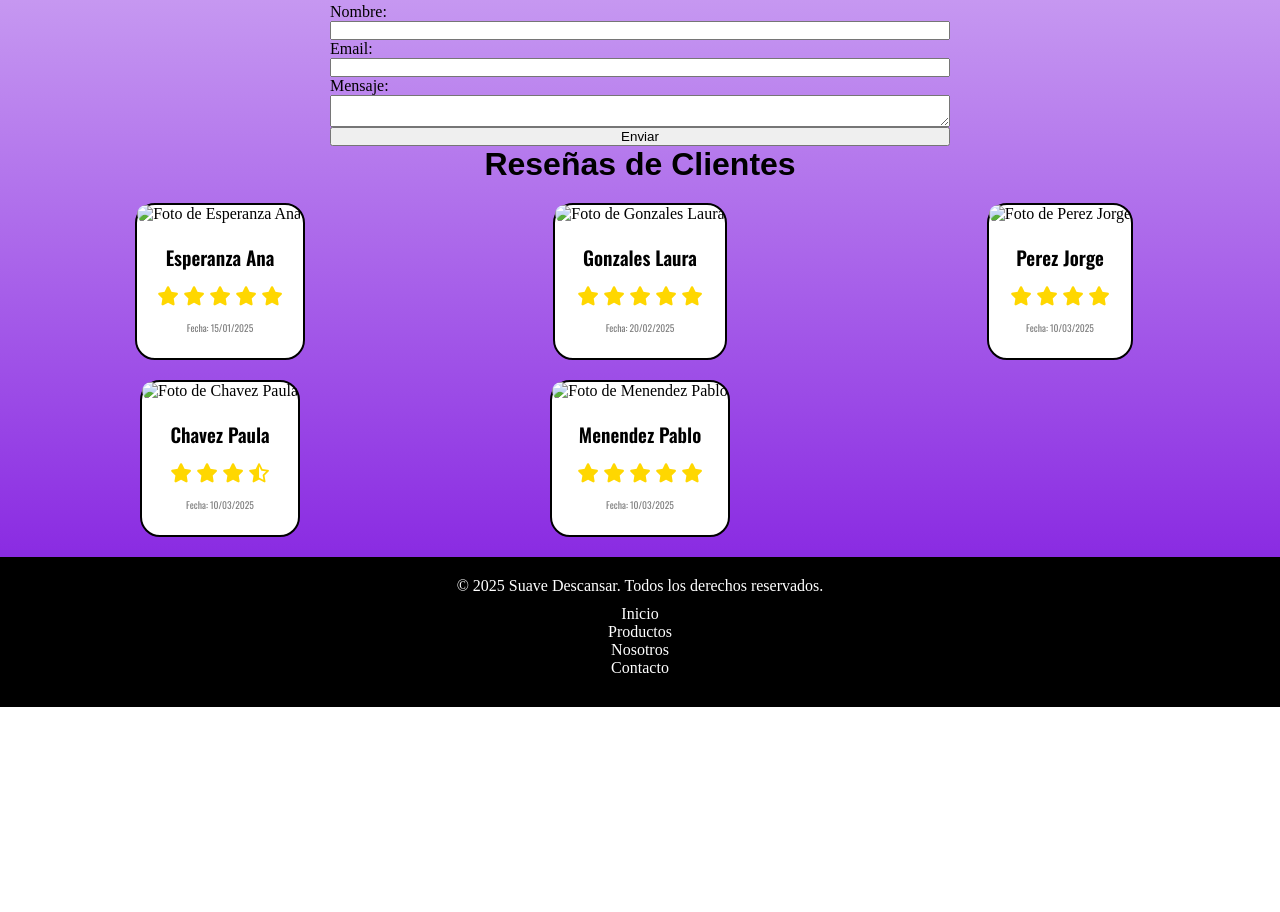
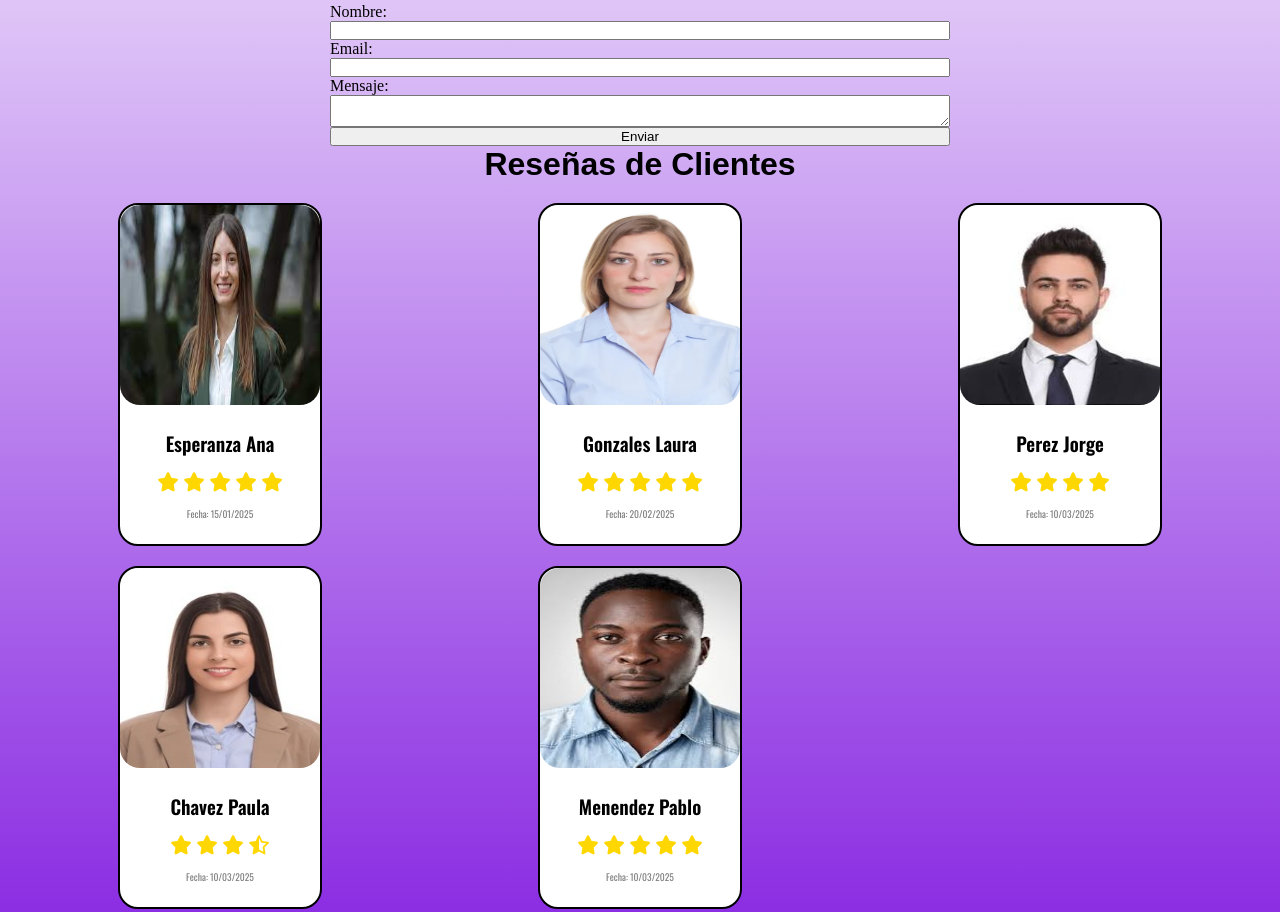
Before and after one commit to modestti/trabajoFinalFrontEnd, a plain HTML site: page index.html in a window 1280 px wide. Shown: the part 1771-2683 px from the top of the page. Before the commit the page ends 2478 px from the top, so only its background shows below. Drawn offline with nearby package versions, Linux system fonts and the light colour scheme; the site is published under a folder, as on GitHub Pages, so addresses that start at the root find nothing; a web font is replaced by a local one.

Commit message:
cambio de rutas 2

```diff
--- a/index.html
+++ b/index.html
@@ -51,7 +51,7 @@
                     <p>$30.000</p>
                 </div>
                 <div class="producto">
-                    <img src="/imagenes/pijama3.jpg" alt="Pijama de Mickey azul" width="600" height="400">
+                    <img src="./imagenes/pijama3.jpg" alt="Pijama de Mickey azul" width="600" height="400">
                     <h3>Pijama de Mickey azul</h3>
                     <p>$30.000</p>
                 </div>
@@ -87,7 +87,7 @@
             </div>
             <div class="videoRedes">
                 <video controls muted autoplay loop>
-                    <source src="/videos/VideoPijama.mp4" type="video/mp4">
+                    <source src="./videos/VideoPijama.mp4" type="video/mp4">
             </div>
         </div>
 
@@ -107,7 +107,7 @@
         <h2>Reseñas de Clientes</h2>
         <div class="resenias">
             <div class="resenia">
-                <img src="/imagenes/EsperanzaAna.jpg" alt="Foto de Esperanza Ana" width="200" height="200">
+                <img src="./imagenes/EsperanzaAna.jpg" alt="Foto de Esperanza Ana" width="200" height="200">
                 <div class="reseniaTexto">
                     <span class="reseniaNombre">Esperanza Ana</span><br>
                     <i class="fa-solid fa-star"></i>
@@ -119,7 +119,7 @@
                 </div>
             </div>
             <div class="resenia">
-                <img src="/imagenes/GonzalesLaura.jpg" alt="Foto de Gonzales Laura" width="200" height="200">
+                <img src="./imagenes/GonzalesLaura.jpg" alt="Foto de Gonzales Laura" width="200" height="200">
                 <div class="reseniaTexto">
                     <span class="reseniaNombre">Gonzales Laura</span><br>
                     <i class="fa-solid fa-star"></i>
@@ -131,7 +131,7 @@
                 </div>
             </div>
             <div class="resenia">
-                <img src="/imagenes/PerezJorge.jpg" alt="Foto de Perez Jorge" width="200" height="200">
+                <img src="./imagenes/PerezJorge.jpg" alt="Foto de Perez Jorge" width="200" height="200">
                 <div class="reseniaTexto">
                     <span class="reseniaNombre">Perez Jorge</span><br>
                     <i class="fa-solid fa-star"></i>
@@ -143,7 +143,7 @@
             </div>
 
             <div class="resenia">
-                <img src="/imagenes/ChavezPaula.jpg" alt="Foto de Chavez Paula" width="200" height="200">
+                <img src="./imagenes/ChavezPaula.jpg" alt="Foto de Chavez Paula" width="200" height="200">
                 <div class="reseniaTexto">
                     <span class="reseniaNombre">Chavez Paula</span><br>
                     <i class="fa-solid fa-star"></i>
@@ -155,7 +155,7 @@
             </div>
 
             <div class="resenia">
-                <img src="/imagenes/MenendezPablo.jpg" alt="Foto de Menendez Pablo" width="200" height="200">
+                <img src="./imagenes/MenendezPablo.jpg" alt="Foto de Menendez Pablo" width="200" height="200">
                 <div class="reseniaTexto">
                     <span class="reseniaNombre">Menendez Pablo</span><br>
                     <i class="fa-solid fa-star"></i>
```
Also changed, not shown: styles.css (+0 -8 lines).
